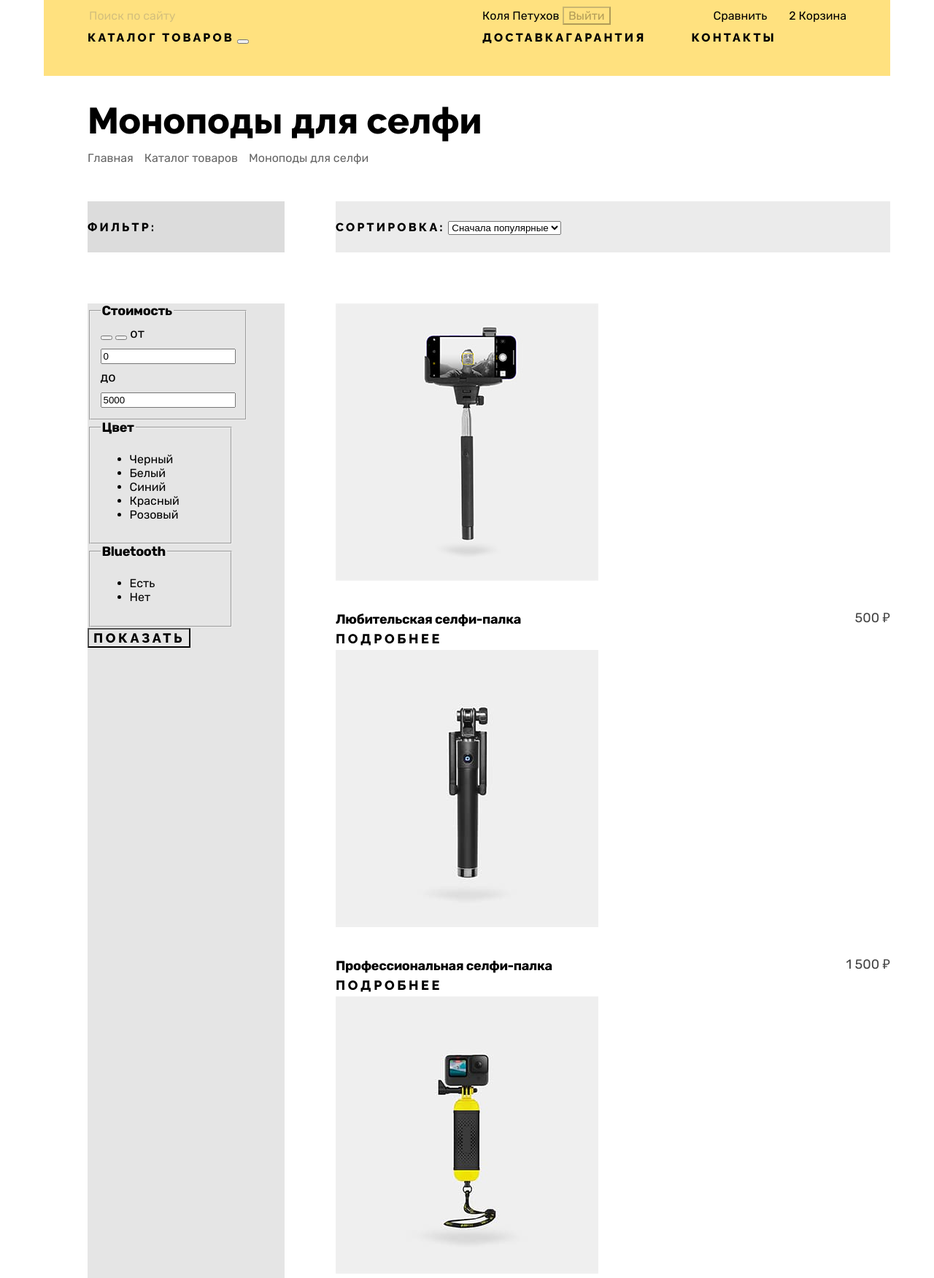
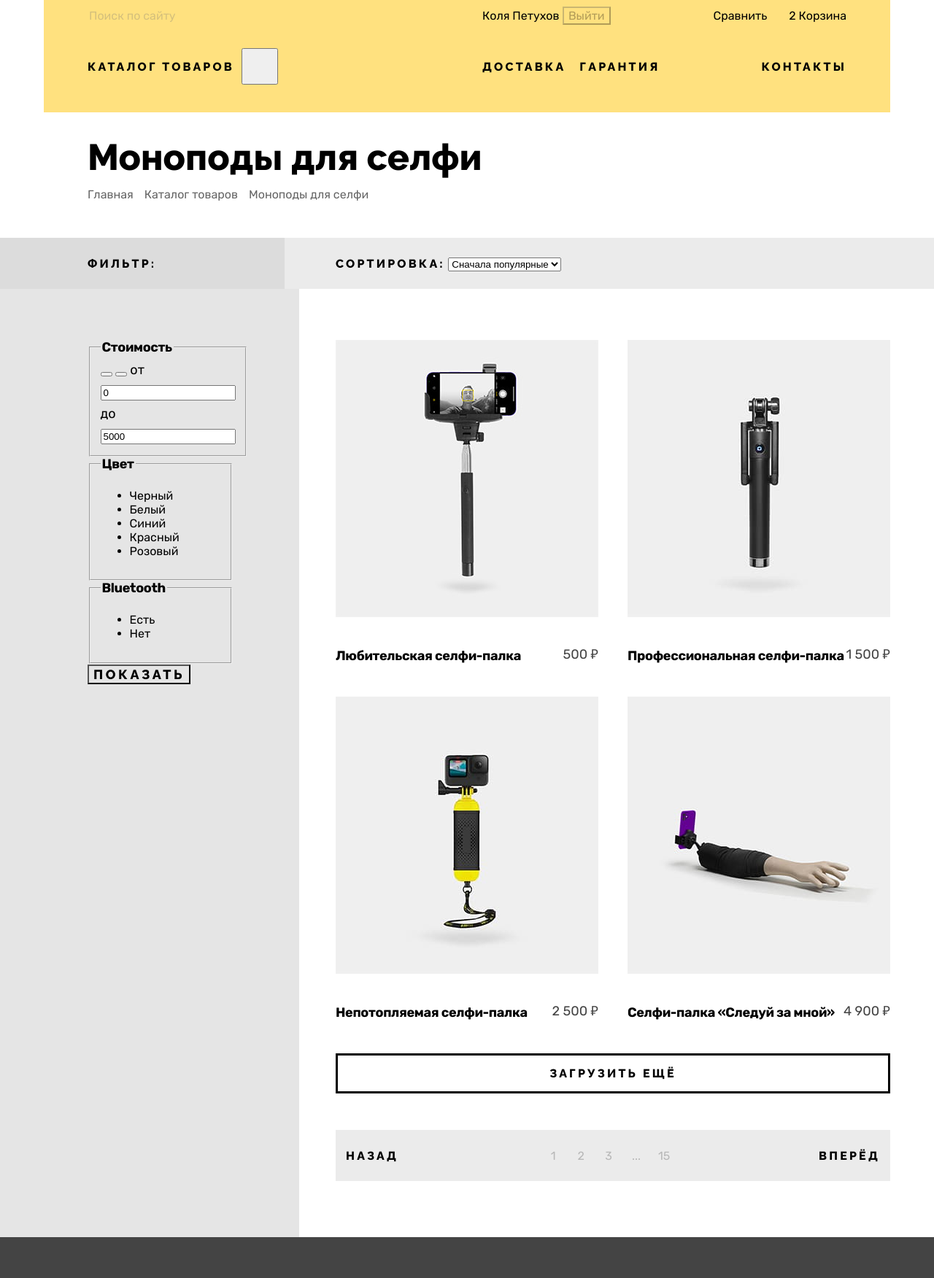
Before and after one commit to lezhnina-anna/1295903-device-32, a plain HTML site: page catalog.html in a window 1280 px wide. Shown: the part 129-1881 px from the top of the page at 73% size. Drawn offline with Linux system fonts and the light colour scheme.

Commit message:
Сетки компонентов на гридах

```diff
--- a/catalog.html
+++ b/catalog.html
@@ -11,7 +11,7 @@
     <a class="logo" href="/">
       <img src="img/header-logo.svg" alt="Логотип компании Девайс" width="145" height="36">
     </a>
-    <div class="page-header-row">
+    <div class="page-header-row page-header-row-top">
       <form class="header-search" action="https://echo.htmlacademy.ru/" method="POST">
         <label class="visually-hidden" for="search">Поиск по сайту</label>
         <input class="header-search-field" type="search" name="search-string" id="search" placeholder="Поиск по сайту"
@@ -36,7 +36,7 @@
     <div class="page-header-row">
       <nav class="navigation">
         <ul class="navigation-list navigation-list-bottom">
-          <li class="navigation-item">
+          <li class="navigation-item navigation-item-catalog">
             <a class="navigation-link" href="#">Каталог товаров</a>
             <button class="more-catalog-button" type="button">
               <span class="visually-hidden">Показать категории каталога</span>
--- a/styles/styles.css
+++ b/styles/styles.css
@@ -98,11 +98,16 @@ body {
 
 .page-header .logo {
   width: 145px;
+  margin-bottom: 36px;
 }
 
 .page-header-row {
   display: flex;
   justify-content: space-between;
+}
+
+.page-header-row-top {
+  margin-bottom: 30px ;
 }
 
 .navigation {
@@ -117,6 +122,11 @@ body {
 
 .navigation-list-bottom {
   display: flex;
+  align-items: center;
+}
+
+.navigation-list-bottom .navigation-item {
+  margin-right: 19px;
 }
 
 .navigation-list-bottom .navigation-item:first-child {
@@ -126,6 +136,11 @@ body {
 
 .navigation-list-bottom .navigation-item:last-child {
   margin-left: 62px;
+  margin-right: 0;
+}
+
+.navigation-list-bottom .navigation-item:nth-last-child(2) {
+  margin-right: auto;
 }
 
 .header-search {
@@ -159,6 +174,17 @@ body {
 .navigation-link {
   text-decoration: none;
   color: #000000;
+}
+
+.more-catalog-button {
+  width: 50px;
+  height: 50px;
+  margin-left: 10px;
+}
+
+.navigation-item-catalog {
+  display: flex;
+  align-items: center;
 }
 
 .navigation-list .navigation-link {
@@ -601,6 +627,14 @@ body {
   height: 11px;
 }
 
+.catalog-products-top {
+  background-image: linear-gradient(90deg, #DCDCDC 32%, #EBEBEB 32%);
+}
+
+.catalog-products-main {
+  background-image: linear-gradient(90deg, #E5E5E5 32%, #ffffff 32%);
+}
+
 .catalog-products-top .container {
   display: flex;
   padding-left: 60px;
@@ -622,24 +656,24 @@ body {
 }
 
 .catalog-products-top-sorting {
-  padding-left: 70px;
   width: 830px;
 }
 
 .catalog-products-main .container {
   display: flex;
-  padding-top: 70px;
   padding-left: 60px;
 }
 
 .catalog-left-column {
   width: 270px;
   padding-right: 70px;
+  padding-top: 70px;
   background-color: #E5E5E5;
 }
 
 .catalog-right-column {
   padding-left: 70px;
+  padding-top: 70px;
   width: 830px;
 }
 
@@ -674,7 +708,7 @@ body {
 
 .sorting-type {
   background: #EBEBEB;
-  padding: 20px 0;
+  padding: 20px 0 20px 70px;
 }
 
 .pagination-show-more {
@@ -687,8 +721,17 @@ body {
   margin-bottom: 50px;
 }
 
+.catalog-product-cards {
+  display: grid;
+  grid-template-columns: 360px 360px;
+  column-gap: 40px;
+  row-gap: 44px;
+  margin-bottom: 44px;
+}
+
 .product-card {
   background-color: #FFFFFF;
+  width: 360px;
 }
 
 .product-card-link {
@@ -717,7 +760,12 @@ body {
   font-weight: 400;
 }
 
+.product-card-button {
+  display: none;
+}
+
 .product-card-new-label {
+  display: none;
   font-family: "Raleway", sans-serif;
   font-weight: 800;
   font-size: 14px;
@@ -741,7 +789,7 @@ body {
   line-height: 19px;
   display: flex;
   list-style: none;
-  padding: 0 30px;
+  padding: 0;
   height: 70px;
   align-items: center;
   margin-bottom: 77px;
@@ -759,18 +807,14 @@ body {
 
 .pagination-item {
   height: 100%;
-}
-
-.pagination-item a {
-  height: 100%;
-  text-align: center;
   display: flex;
+  justify-content: center;
   align-items: center;
 }
 
 .pagination-item:not(:first-child) a,
 .pagination-item:not(:last-child) a {
-  padding: 0 28px;
+  padding: 0 14px;
 }
 
 .pagination-item:first-child {
@@ -782,6 +826,11 @@ body {
 }
 
 .pagination-link {
+  display: flex;
+  justify-content: center;
+  align-items: center;
+  width: 38px;
+  height: 38px;
   text-decoration: none;
   color: #444444;
   opacity: 0.3;
```
Also changed, not shown: index.html (+2 -2 lines).
